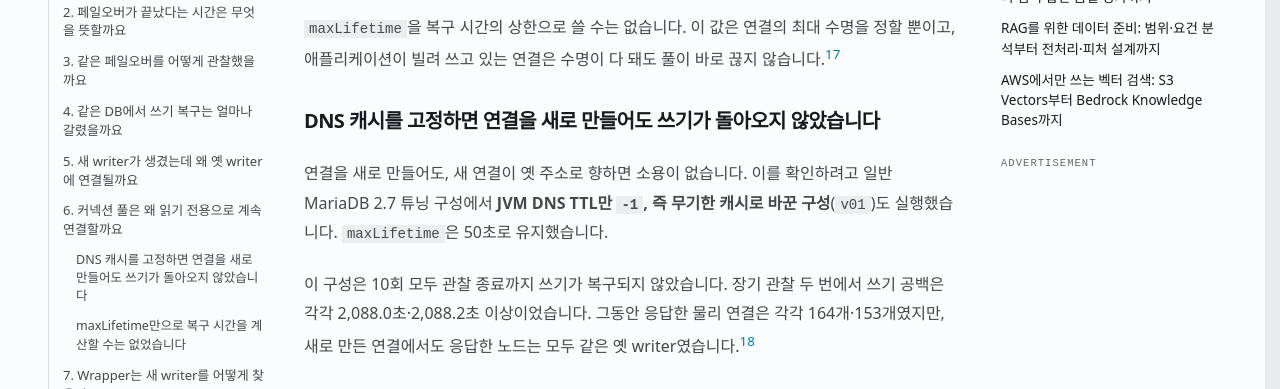
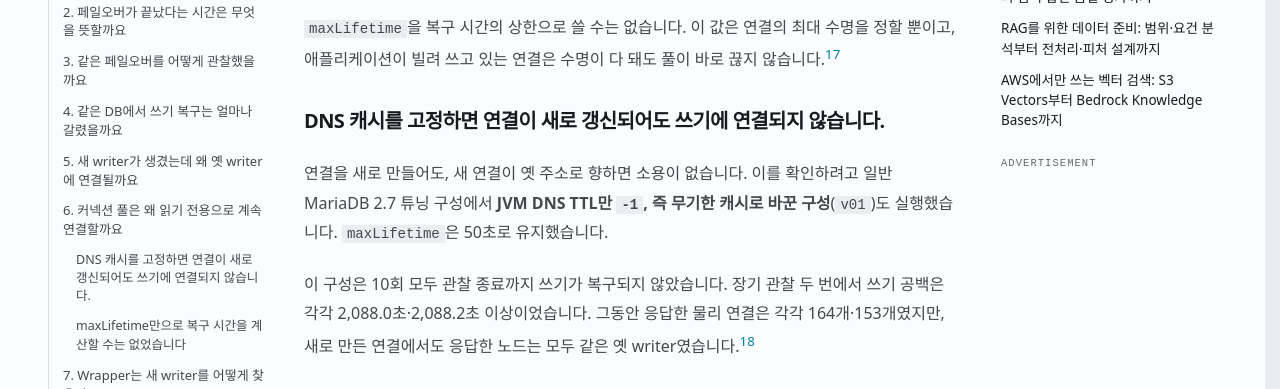
Before and after one commit to TeiNam/teinam.github.io, a Jekyll site: the page built from _posts/2026-09-30-aurora-mysql-failover-application-recovery.md, in a window 1280 px wide and 900 px high, scrolled down 10509 px. Shown: the part 153-542 px from the top of the window. Built offline with Jekyll 4.4.1, drawn with Linux system fonts in a browser that asks for light colours; some web fonts are replaced; comment, search, counter and statistics services are not loaded.

Commit message:
docs: Aurora 페일오버 포스트 6절 소제목 수정 (#38)
Co-authored-by: Claude Opus 5.5 (1M context) <noreply@anthropic.com>

```diff
--- a/_posts/2026-09-30-aurora-mysql-failover-application-recovery.md
+++ b/_posts/2026-09-30-aurora-mysql-failover-application-recovery.md
@@ -214,7 +214,7 @@ HikariCP는 SQL 예외가 났다고 해서 매번 그 연결을 폐기하지는
 
 `maxLifetime`을 복구 시간의 상한으로 쓸 수는 없습니다. 이 값은 연결의 최대 수명을 정할 뿐이고, 애플리케이션이 빌려 쓰고 있는 연결은 수명이 다 돼도 풀이 바로 끊지 않습니다.[^hikari-lifetime]
 
-### DNS 캐시를 고정하면 연결을 새로 만들어도 쓰기가 돌아오지 않았습니다
+### DNS 캐시를 고정하면 연결이 새로 갱신되어도 쓰기에 연결되지 않습니다.
 
 연결을 새로 만들어도, 새 연결이 옛 주소로 향하면 소용이 없습니다. 이를 확인하려고 일반 MariaDB 2.7 튜닝 구성에서 **JVM DNS TTL만 `-1`, 즉 무기한 캐시로 바꾼 구성**(`v01`)도 실행했습니다. `maxLifetime`은 50초로 유지했습니다.
 
```
